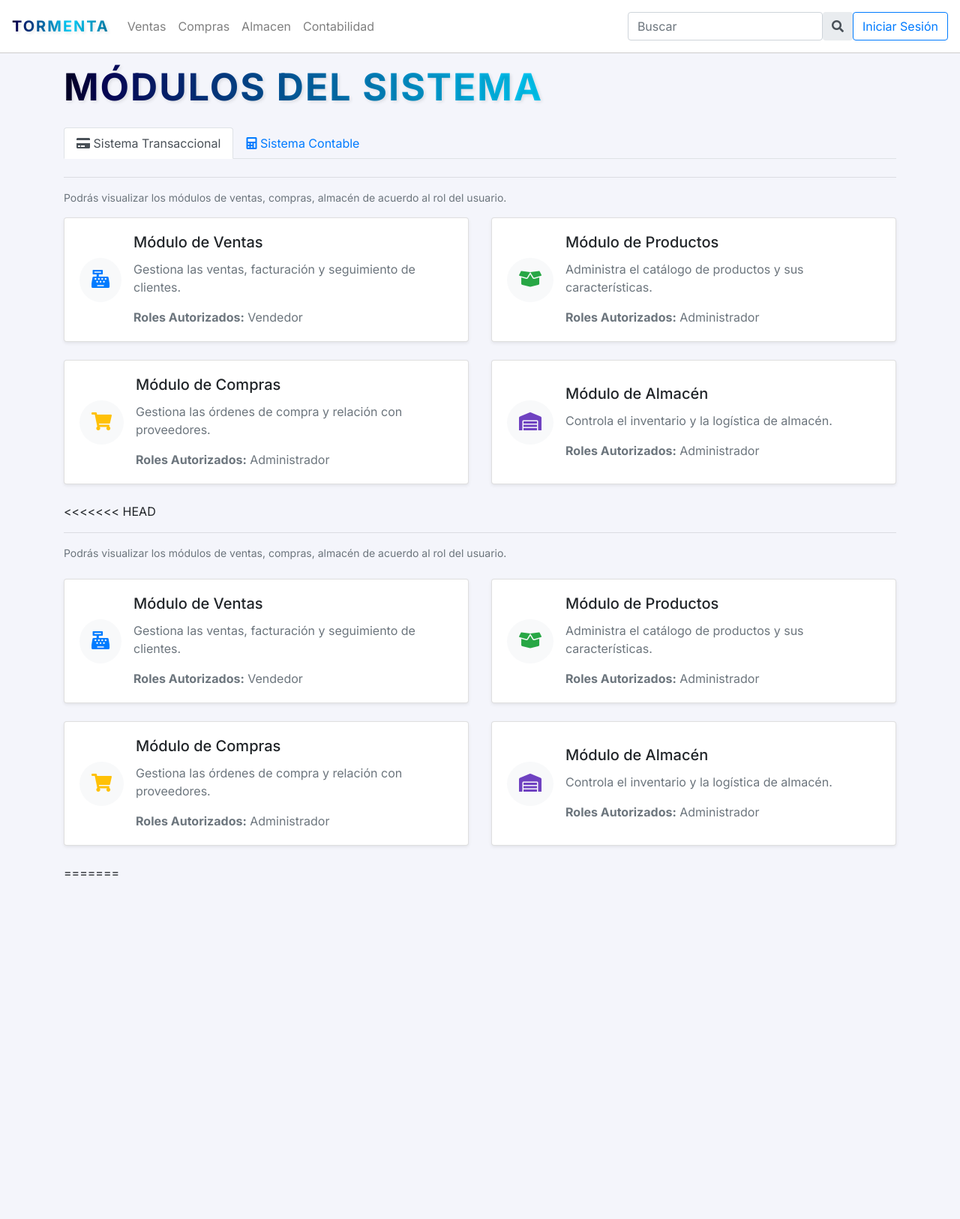
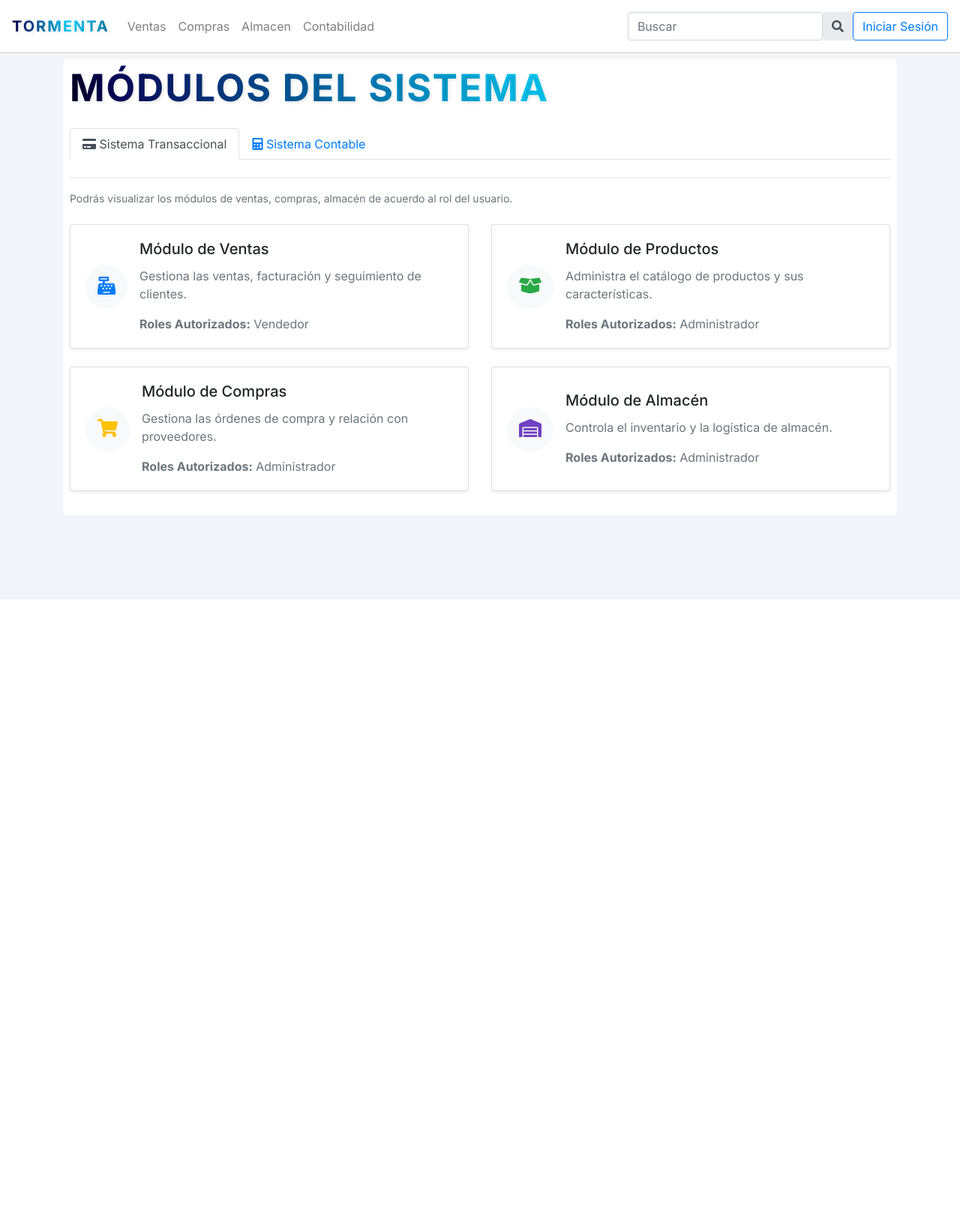
Before and after one commit to ryushade/CONTABILIDAD_PROYECTO, a Flask app: page /transaccional/ in a window 1280 px wide. Shown: the whole page at 75% size. After the commit the page ends 656 px from the top, so only its background shows below. Run offline with Flask 3, Linux system fonts and the light colour scheme; some libraries are stand-ins or nearby versions.

Commit message:
Refactor CSS styles and update index.html template

```diff
--- a/app/templates/transaccional/index.html
+++ b/app/templates/transaccional/index.html
@@ -3,8 +3,9 @@
 {% block title %}Tormenta{% endblock %}
 
 {% block content %}
+<div class="container bg-white mt-2 p-2">
     <header class="mb-4">
-    <h1 class="text-8xl font-bold tracking-wide text-gray-700 title-Inicio" style="margin-top: 15px;">MÓDULOS DEL SISTEMA</h1>
+        <h1 class="text-8xl font-bold tracking-wide text-gray-700 title-Inicio">MÓDULOS DEL SISTEMA</h1>
     </header>
 
     <!-- Tabs de Reporte -->
@@ -19,102 +20,6 @@
         </div>
     </div>
 
-<div class="tab-content">
-    <!-- Sistema Transaccional -->
-    <div class="tab-pane fade show active" id="sistrans">
-        <!-- Detalles -->
-        <div class="mb-2">
-            <hr>
-            <p class="text-muted" style="font-size: 14px;">
-                Podrás visualizar los módulos de ventas, compras, almacén de acuerdo al rol del usuario.
-            </p>
-        </div>
-
-        <!-- Módulos -->
-        <div class="row">
-            <!-- Módulo de Ventas -->
-            <div class="col-md-6 mb-4">
-                <div class="card shadow-sm h-100" style="cursor: pointer;">
-                    <div class="card-body d-flex align-items-center">
-                        <div class="bg-light p-3 rounded-circle mr-3">
-                            <i class="fas fa-cash-register text-primary" style="font-size: 24px;"></i>
-                        </div>
-                        <div>
-                            <h5 class="card-title"
-                                onclick="window.location.href='{{ url_for('transaccional.ventas') }}'">Módulo de Ventas
-                            </h5>
-                            <p class="card-text text-muted"
-                                onclick="window.location.href='{{ url_for('transaccional.ventas') }}'">Gestiona las
-                                ventas, facturación y seguimiento de
-                                clientes.</p>
-                            <p class="card-text text-muted"
-                                onclick="window.location.href='{{ url_for('transaccional.ventas') }}'"><strong>Roles
-                                    Autorizados:</strong> Vendedor</p>
-                        </div>
-                    </div>
-                </div>
-            </div>
-
-            <!-- Módulo de Productos -->
-            <div class="col-md-6 mb-4">
-                <div class="card shadow-sm h-100" style="cursor: pointer;">
-                    <div class="card-body d-flex align-items-center">
-                        <div class="bg-light p-3 rounded-circle mr-3">
-                            <i class="fas fa-box-open text-success" style="font-size: 24px;"></i>
-                        </div>
-                        <div>
-                            <h5 class="card-title"
-                                onclick="window.location.href='{{ url_for('transaccional.productos') }}'">Módulo de
-                                Productos </h5>
-                            <p class="card-text text-muted"
-                                onclick="window.location.href='{{ url_for('transaccional.productos') }}'">Administra el
-                                catálogo de productos y sus
-                                características.</p>
-                            <p class="card-text text-muted"
-                                onclick="window.location.href='{{ url_for('transaccional.productos') }}'"><strong>Roles
-                                    Autorizados:</strong> Administrador</p>
-                        </div>
-                    </div>
-                </div>
-            </div>
-
-            <!-- Módulo de Compras -->
-            <div class="col-md-6 mb-4">
-                <div class="card shadow-sm h-100" style="cursor: pointer;">
-                    <div class="card-body d-flex align-items-center">
-                        <div class="bg-light p-3 rounded-circle mr-3">
-                            <i class="fas fa-shopping-cart text-warning" style="font-size: 24px;"></i>
-                        </div>
-                        <div>
-                            <h5 class="card-title">Módulo de Compras</h5>
-                            <p class="card-text text-muted">Gestiona las órdenes de compra y relación con
-                                proveedores.</p>
-                            <p class="card-text text-muted"><strong>Roles Autorizados:</strong> Administrador</p>
-                        </div>
-                    </div>
-                </div>
-            </div>
-
-            <!-- Módulo de Almacén -->
-            <div class="col-md-6 mb-4">
-                <a href="{{ url_for('transaccional.almacen') }}" class="card shadow-sm h-100"
-                    style="text-decoration: none; color: inherit;">
-                    <div class="card-body d-flex align-items-center">
-                        <div class="bg-light p-3 rounded-circle mr-3">
-                            <i class="fas fa-warehouse text-purple" style="font-size: 24px;"></i>
-                        </div>
-                        <div>
-                            <h5 class="card-title">Módulo de Almacén</h5>
-                            <p class="card-text text-muted">Controla el inventario y la logística de almacén.</p>
-                            <p class="card-text text-muted"><strong>Roles Autorizados:</strong> Administrador</p>
-                        </div>
-                    </div>
-                </a>
-            </div>
-        </div>
-    </div>
-
-<<<<<<< HEAD
     <div class="tab-content">
         <!-- Sistema Transaccional -->
         <div class="tab-pane fade show active" id="sistrans">
@@ -164,7 +69,7 @@
 
                 <!-- Módulo de Compras -->
                 <div class="col-md-6 mb-4">
-                    <a href="{{ url_for('transaccional.compras') }}" class="card shadow-sm h-100" style="text-decoration: none; color: inherit;">
+                    <div class="card shadow-sm h-100" style="cursor: pointer;">
                         <div class="card-body d-flex align-items-center">
                             <div class="bg-light p-3 rounded-circle mr-3">
                                 <i class="fas fa-shopping-cart text-warning" style="font-size: 24px;"></i>
@@ -176,12 +81,12 @@
                                 <p class="card-text text-muted"><strong>Roles Autorizados:</strong> Administrador</p>
                             </div>
                         </div>
-                    </a>
+                    </div>
                 </div>
 
                 <!-- Módulo de Almacén -->
                 <div class="col-md-6 mb-4">
-                    <a href="{{ url_for('transaccional.almacen') }}" class="card shadow-sm h-100" style="text-decoration: none; color: inherit;">
+                    <div class="card shadow-sm h-100" style="cursor: pointer;">
                         <div class="card-body d-flex align-items-center">
                             <div class="bg-light p-3 rounded-circle mr-3">
                                 <i class="fas fa-warehouse text-purple" style="font-size: 24px;"></i>
@@ -192,10 +97,11 @@
                                 <p class="card-text text-muted"><strong>Roles Autorizados:</strong> Administrador</p>
                             </div>
                         </div>
-                    </a>
                     </div>
                 </div>
-=======
+            </div>
+        </div>
+
         <!-- Sistema Contable -->
         <div class="tab-pane fade" id="siscon">
             <!-- Detalles -->
@@ -204,7 +110,6 @@
                 <p class="text-muted" style="font-size: 14px;">
                     Podrás visualizar los módulos contables de acuerdo al rol del usuario.
                 </p>
->>>>>>> c8e2c5f3fae80a54f753fb36e015c855d46df380
             </div>
 
             <!-- Módulos -->
@@ -247,15 +152,14 @@
                                 <i class="fas fa-folder text-success" style="font-size: 24px;"></i>
                             </div>
                             <div>
-                            <h5 class="card-title" onclick="window.location.href='{{ url_for('contable.cuentas') }}'">
+                                <h5 class="card-title" onclick="window.location.href='{{ url_for('contable.index') }}'">
                                     Módulo de Cuentas PCGE</h5>
                                 <p class="card-text text-muted"
-                                onclick="window.location.href='{{ url_for('contable.cuentas') }}'">
+                                    onclick="window.location.href='{{ url_for('contable.index') }}'">
                                     Gestiona las cuentas del PCGE actualizado.
                                 </p>
-                            <p class="card-text text-muted"
-                                onclick="window.location.href='{{ url_for('contable.cuentas') }}'"><strong>Roles
-                                    Autorizados:</strong> Contador</p>
+                                <p class="card-text text-muted"><strong>Roles Autorizados:</strong> Contador</p>
+                            </div>
                         </div>
                     </div>
                 </div>
```
Lines whose indentation alone changed are shown as unchanged.
